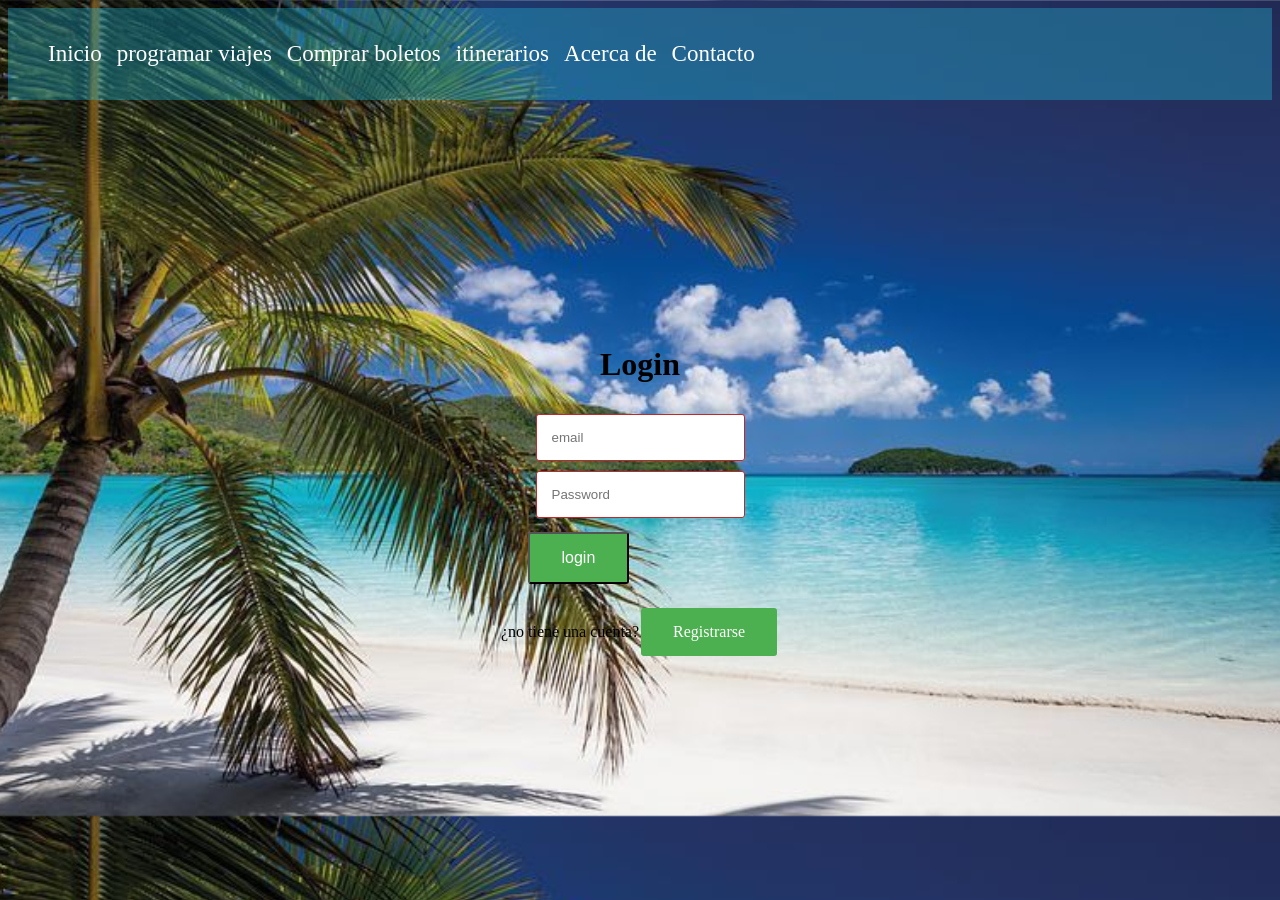
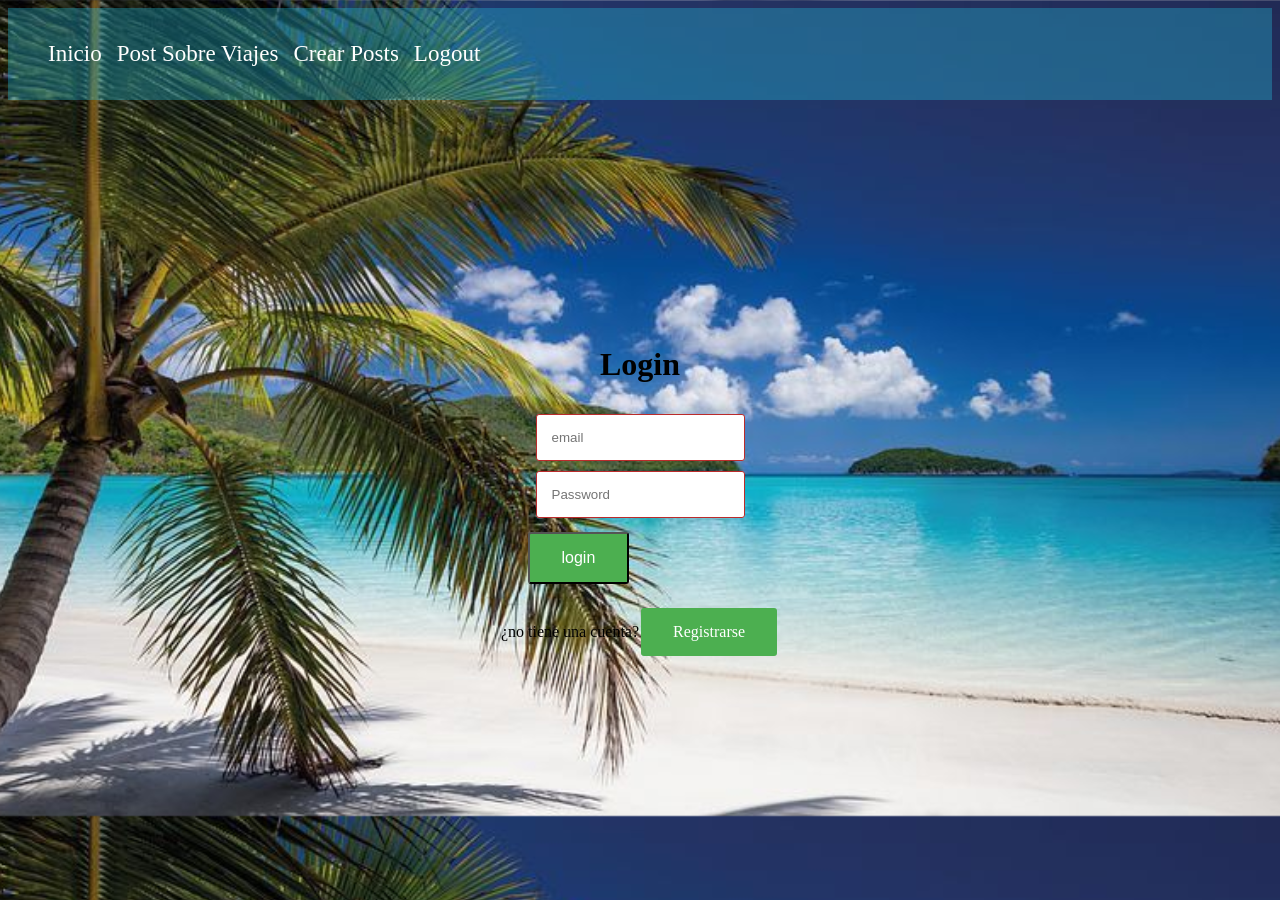
Before and after one commit to Dantescos/antonio-uriel-garcia-mendez-comision-2, a React (Vite) app in the folder frontend/: page /login in a window 1280 px wide. Built offline with nearby package versions, Linux system fonts and the light colour scheme.

Commit message:
Acomode la navbar para mayor facilidades de uso

```diff
--- a/frontend/src/components/Navbar.jsx
+++ b/frontend/src/components/Navbar.jsx
@@ -5,12 +5,10 @@ const Navbar = () => {
   return (
     <nav className="navbar">
       <ul className="nav-links">
-        <li><a className="Letra-items" href="/">Inicio</a></li>
-        <li><a href="/">programar viajes</a></li>
-        <li><a href="/">Comprar boletos</a></li>
-        <li><a href="/">itinerarios</a></li>
-        <li><a href="/about">Acerca de</a></li>
-        <li><a href="/contact">Contacto</a></li>
+        <li><a className="Letra-items" href="/home">Inicio</a></li>
+        <li><a href="/post">Post Sobre Viajes</a></li>
+        <li><a href="/post/new">Crear Posts</a></li>
+        <li><a href="/contact">Logout</a></li>
 
 
 
```
